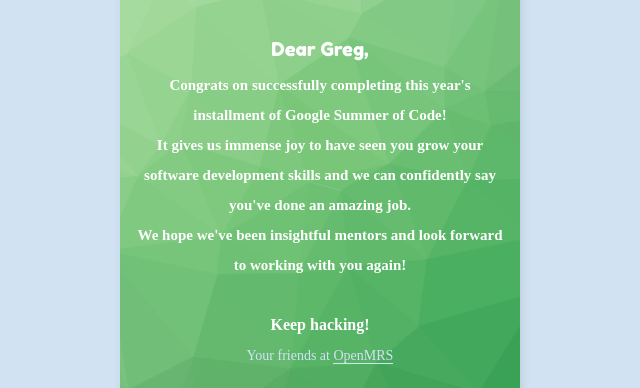
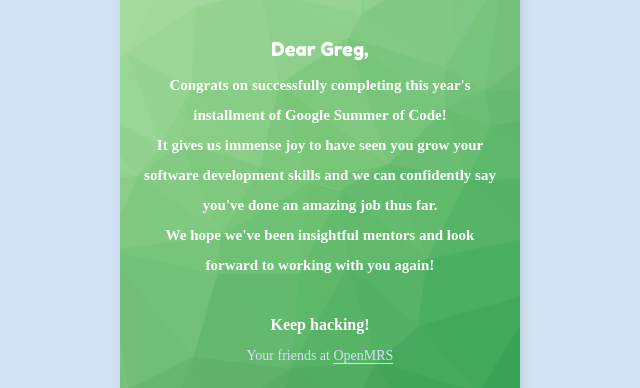
Before and after one commit to rish-16/OpenMRS-Email-Template, a plain HTML site: page index.html in a window 1280 px wide. Shown: the part 229-617 px from the top of the page, without its empty margins (320-960 px from the left). Drawn offline with Linux system fonts and the light colour scheme.

Commit message:
Fixed padding

```diff
--- a/index.html
+++ b/index.html
@@ -82,7 +82,7 @@
 
         #container #main #main-text {
             line-height: 30px;
-            padding: 0 15px 0 15px;
+            padding: 0 20px 0 20px;
             font-family: Avenir Next;
             font-weight: 600;
             color: rgb(255, 255, 255);
@@ -140,7 +140,7 @@
                     Congrats on successfully completing this year's installment of
                     <b>Google Summer of Code</b>!
                     <br>
-                    It gives us immense joy to have seen you grow your software development skills and we can confidently say you've done an amazing job.
+                    It gives us immense joy to have seen you grow your software development skills and we can confidently say you've done an amazing job thus far.
                     <br>
                     We hope we've been insightful mentors and look forward to working with you again!
                     <br>
```
